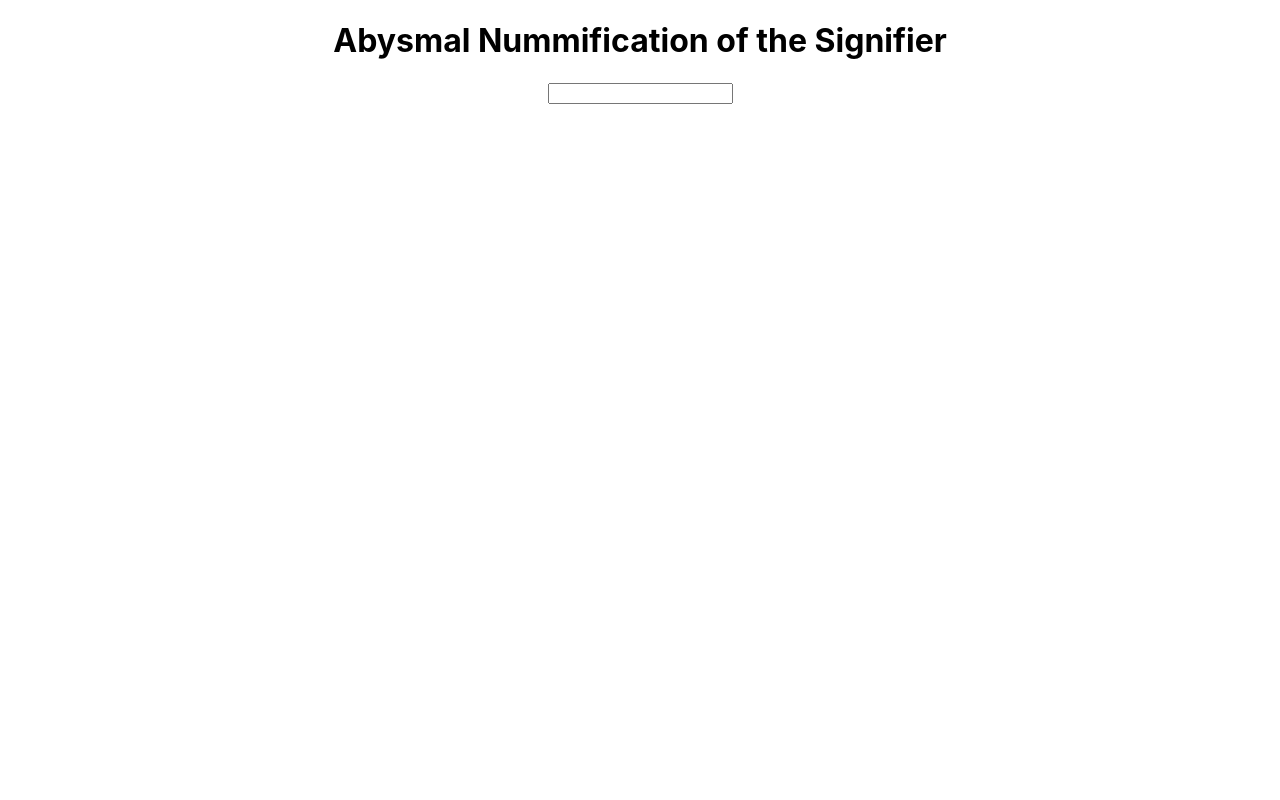
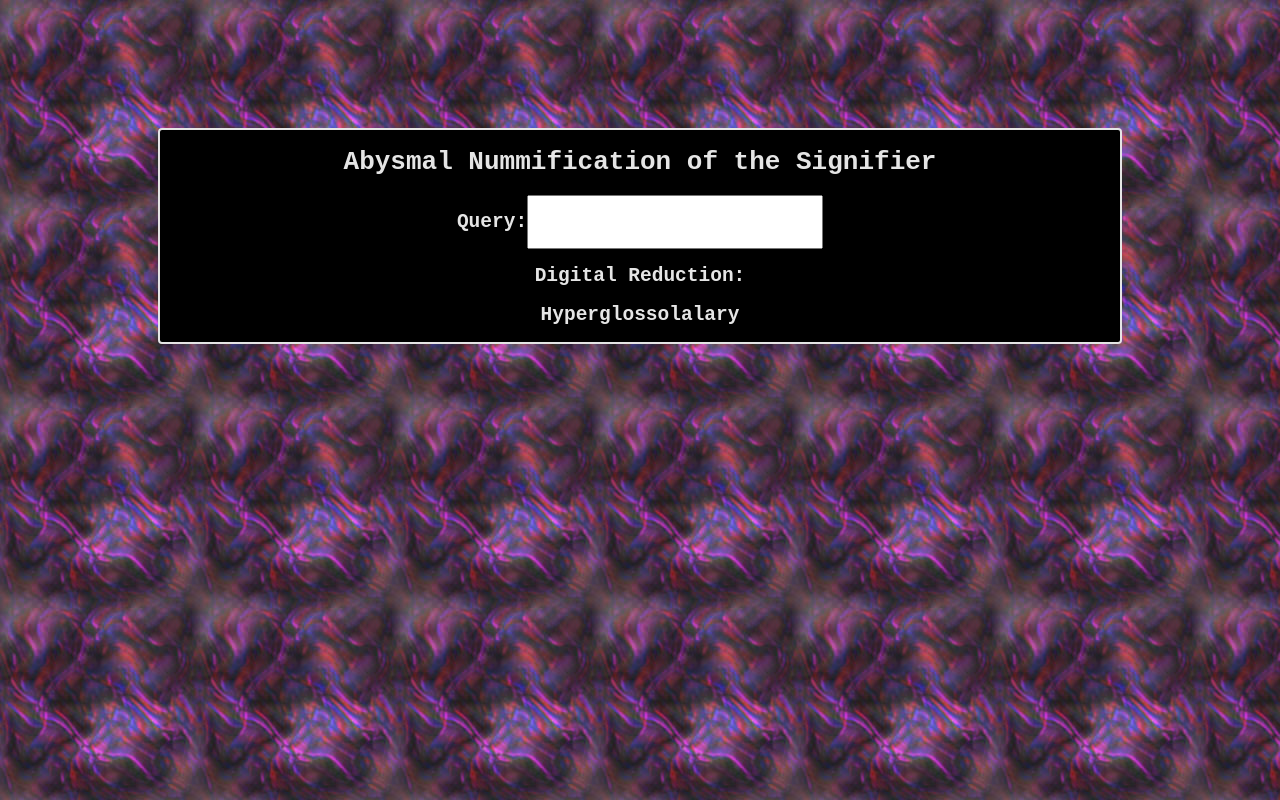
Before and after one commit to feydor/nummifier, a React (Create React App) app: page / in a window 1280 px wide. Built offline with nearby package versions, Linux system fonts and the light colour scheme.

Commit message:
Added DigitalReductionBars functionality

```diff
--- a/public/index.html
+++ b/public/index.html
@@ -24,7 +24,7 @@
       work correctly both with client-side routing and a non-root public URL.
       Learn how to configure a non-root public URL by running `npm run build`.
     -->
-    <title>React App</title>
+    <title>Gematria</title>
   </head>
   <body>
     <noscript>You need to enable JavaScript to run this app.</noscript>
--- a/src/App.css
+++ b/src/App.css
@@ -1,4 +1,29 @@
+body {
+    text-align: center;
+    /* background-color: black; */
+    background-image: url('multi159.jpg');
+    font-family: monospace;
+    color: #E5E5E5;
+}
+
 .App {
-  text-align: center;
+    width: 75%;
+    margin: auto;
+    margin-top: 10%;
+    border: 2px solid #E5E5E5;
+    border-radius: 4px;
 
+    background-color: black;
 }
+
+#QueryBar {
+    display: flex;
+    margin: auto;
+    justify-content: center;
+}
+
+#QueryBar input {
+    font-size: 22px;
+}
+
+/* color: #8A8A8A; */
--- a/src/App.js
+++ b/src/App.js
@@ -35,9 +35,11 @@ let currentGematria = "AQ"; // TODO: Refactor into react state variable (to swit
 
 // neoroman nummification
 // AQ, GoN, EQ...
+// input: neoroman encoded string
+// output: number
 function gematria(str) {
     let iterations = [];
-    let strArr = [...str]
+    let strArr = [...str];
     let finalReduction = strArr.reduce((acc, curr) => {
         let currReduction = AQ.find(
             (gematria) => gematria[0].toLowerCase() === curr.toLowerCase()
@@ -45,14 +47,15 @@ function gematria(str) {
         iterations.push(acc + currReduction[1]);
         return acc + currReduction[1];
     }, 0);
-    console.log(finalReduction);
+    // console.log(finalReduction);
     return finalReduction;
-    // return ([ finalReduction, iterations ]);
 }
 
-// reduces a two digit (or lower) number by summation
+// reduces an n digit number by summation
 // ex: 78 => 15
-// ex: 9 => 9
+// ex: 9999 => 36
+// input: n digit number
+// output: n-1 digit number
 function reduce(num) {
     let arr = [];
     while (num !== 0) {
@@ -60,9 +63,13 @@ function reduce(num) {
         arr.push(currDigit);
         num = Math.trunc(num / 10);
     }
-    return arr.reduce((acc, curr) => { return acc + curr });
+    return arr.reduce((acc, curr) => {
+        return acc + curr;
+    });
 }
 
+// input: neoroman encoded string
+// output: array containing a complete digital reduction [n, n-1, n-2, ...]
 function toAQ(query) {
     let initialNummificated = gematria(query);
     // reduce until single digit, keep track of reductions
@@ -73,45 +80,66 @@ function toAQ(query) {
         reductionHistory.push(reduction);
     }
     console.log(reductionHistory);
+    return reductionHistory;
 }
 
+function QueryBar(props) {
     // handler function for QueryBar
     // extracts input from onChange event, strips it of invalid characters,
     // and calls the appropriate gematric method
     function handleQuery(e) {
         let query = e.target.value;
-    query = query.match(/[A-Z]/ig);
+        query = query.match(/[A-Z]/gi);
         // console.log(query);
-    if (query !== null && currentGematria === "AQ") toAQ(query);
+        let reductions = [];
+        if (query !== null && currentGematria === "AQ")
+            reductions = toAQ(query);
+
+        if (reductions.length !== 0) {
+            props.setReductions(reductions);
+        } else {
+            console.log("Gematric encoding failed!");
+        }
     }
 
-function QueryBar() {
     return (
         <div id="QueryBar">
+            <h2>Query:</h2>
             <input type="text" id="query" name="query" onChange={handleQuery} />
         </div>
     );
 }
 
 function Glossary() {
-    return <div id="Glossary"></div>;
+    return (
+        <div id="Glossary">
+            <h2>Hyperglossolalary</h2>
+        </div>
+    );
 }
 
-function DigitalReductionBar() {
-    return <div id="DigitalReductionBar"></div>;
+function DigitalReductionBars(props) {
+    const reductions = props.reductions;
+    return (
+        <div id="DigitalReductionBars">
+            <h2>Digital Reduction:</h2>
+            {reductions.map((curr, idx) => (
+                <div key={idx} class="DigitalReductionBar">
+                    {curr}
+                </div>
+            ))}
+        </div>
+    );
 }
 
 function App() {
+    const [reductions, setReductions] = useState([]);
 
     return (
         <div className="App">
             <h1 id="title">Abysmal Nummification of the Signifier</h1>
-            <QueryBar />
-            <DigitalReductionBar />
-            <DigitalReductionBar />
-            <DigitalReductionBar />
-            <DigitalReductionBar />
-            <DigitalReductionBar />
+            <QueryBar setReductions={setReductions} />
+            <DigitalReductionBars reductions={reductions} />
             <Glossary />
         </div>
     );
```
Also changed, not shown: src/grey025.jpg (added), src/multi159.jpg (added). Lines whose indentation alone changed are shown as unchanged.
